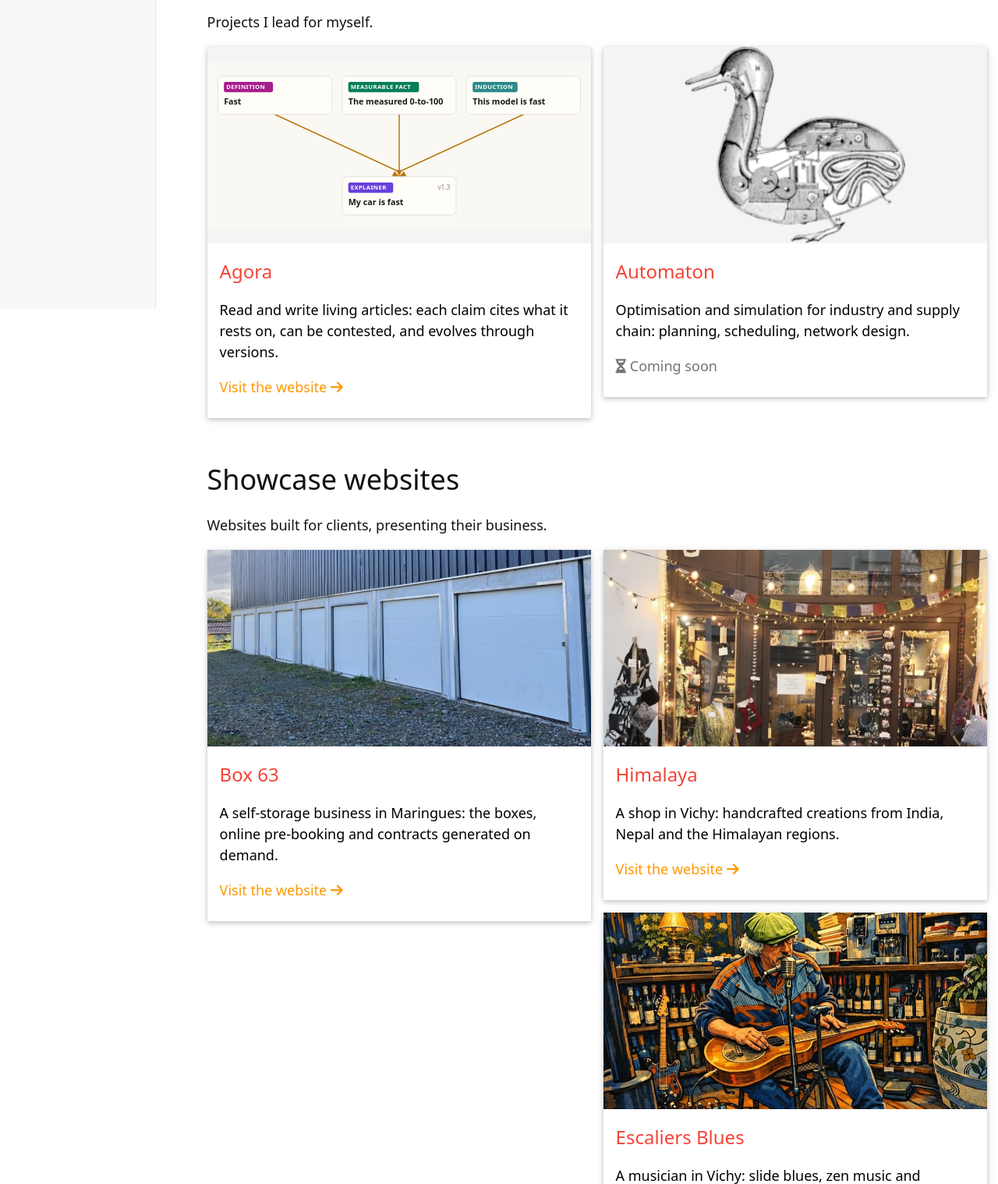
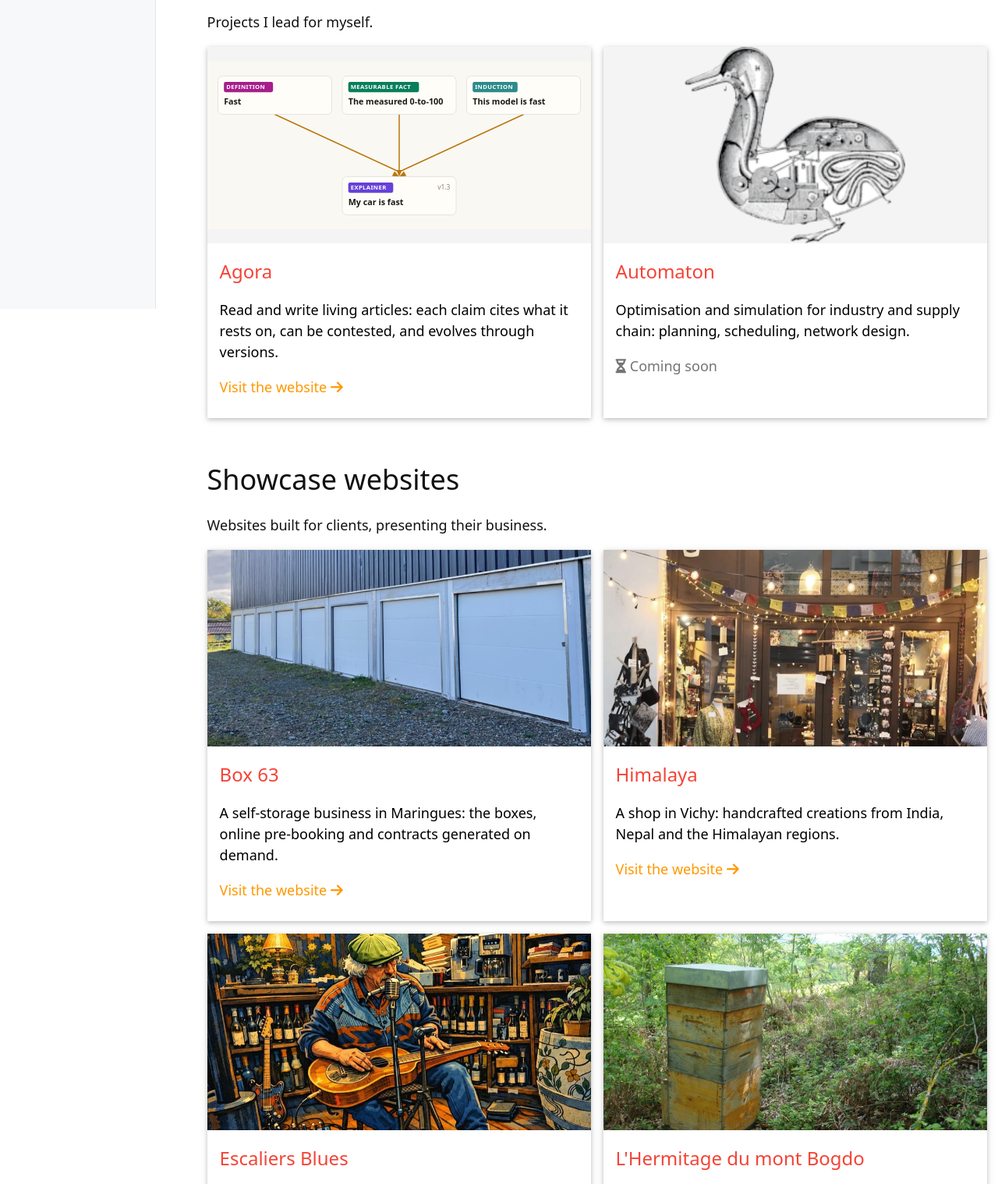
Before and after one commit to hephaistox/landing, a website: page resources/public/en/articles/realisations.html in a window 1280 px wide. Shown: the part 407-1925 px from the top of the page at 78% size. Drawn offline with Linux system fonts and the light colour scheme.

Commit message:
Aligne les cartes des réalisations par ligne
Co-Authored-By: Claude Opus 5.5 <noreply@anthropic.com>

```diff
--- a/resources/public/en/articles/realisations.html
+++ b/resources/public/en/articles/realisations.html
@@ -70,7 +70,7 @@
             <p>A few websites I designed and built end to end, online today.</p>
             <h2 class="w3-xxlarge" style="margin-top:1em;">My own projects</h2>
             <p>Projects I lead for myself.</p>
-            <div class="w3-row-padding" style="margin:0 -16px;">
+            <div class="w3-row-padding" style="display:flex;flex-wrap:wrap;margin:0 -16px;">
               <div class="w3-half w3-margin-bottom">
                 <a class="w3-card w3-hover-shadow w3-white w3-text-black" data-link-name="agora" href="../../agora2/en/index.html" style="display:block;height:100%;text-decoration:none;">
                   <img alt="Agora" class="w3-image" src="../../images/realisations/agora.en.svg" style="display:block;width:100%;height:14em;object-fit:contain;background:#f4f4f4;">
@@ -94,7 +94,7 @@
             </div>
             <h2 class="w3-xxlarge" style="margin-top:1em;">Showcase websites</h2>
             <p>Websites built for clients, presenting their business.</p>
-            <div class="w3-row-padding" style="margin:0 -16px;">
+            <div class="w3-row-padding" style="display:flex;flex-wrap:wrap;margin:0 -16px;">
               <div class="w3-half w3-margin-bottom">
                 <a class="w3-card w3-hover-shadow w3-white w3-text-black" data-link-name="box63" href="https://app-48779a28-64d4-4a25-b98e-797dc112c45b.cleverapps.io/" style="display:block;height:100%;text-decoration:none;" rel="noopener" target="_blank">
                   <img alt="Box 63" class="w3-image" src="../../images/realisations/box63.jpg" style="display:block;width:100%;height:14em;object-fit:cover;background:#f4f4f4;">
```
Also changed, not shown: resources/public/fr/articles/realisations.html (+2 -2 lines).
